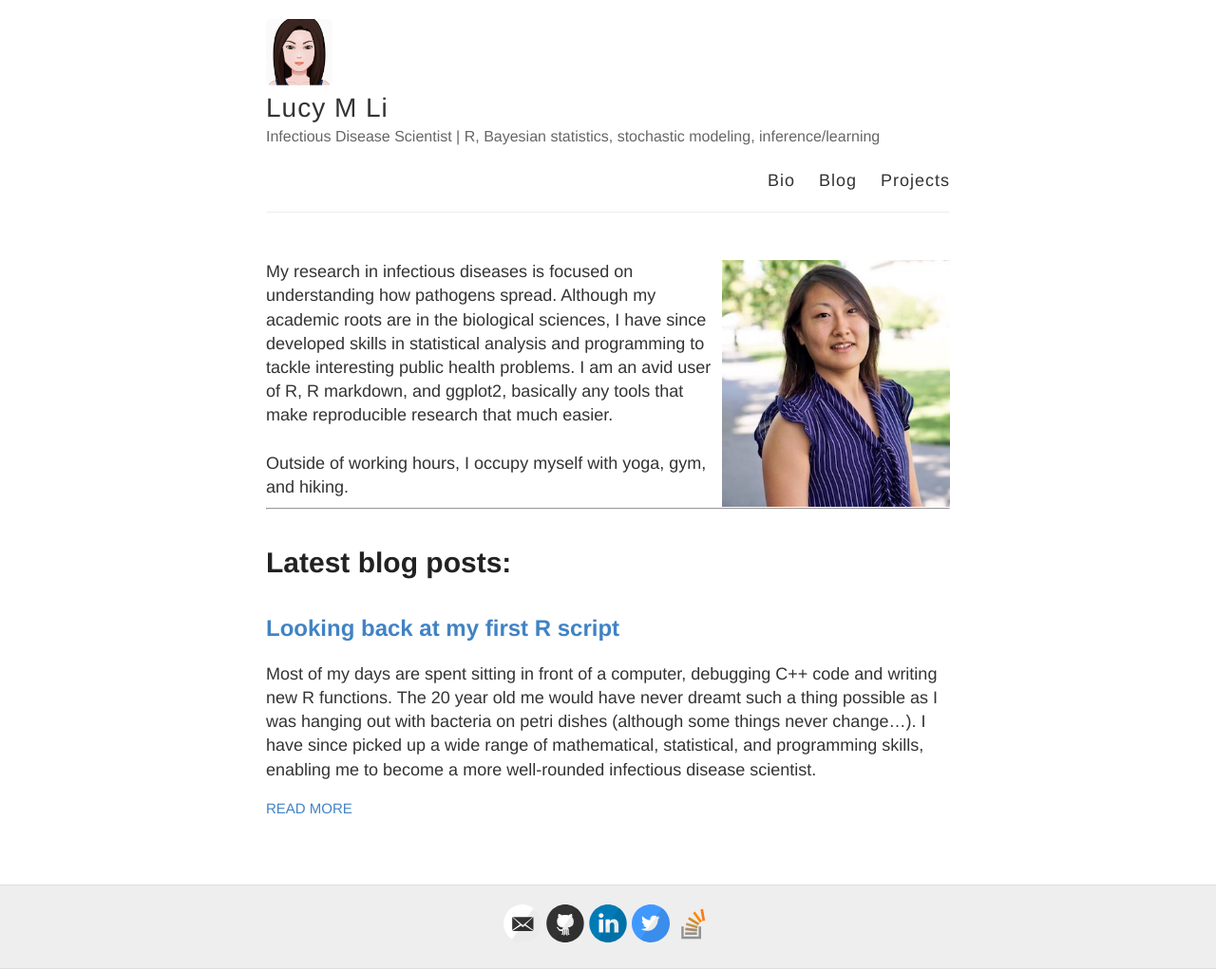
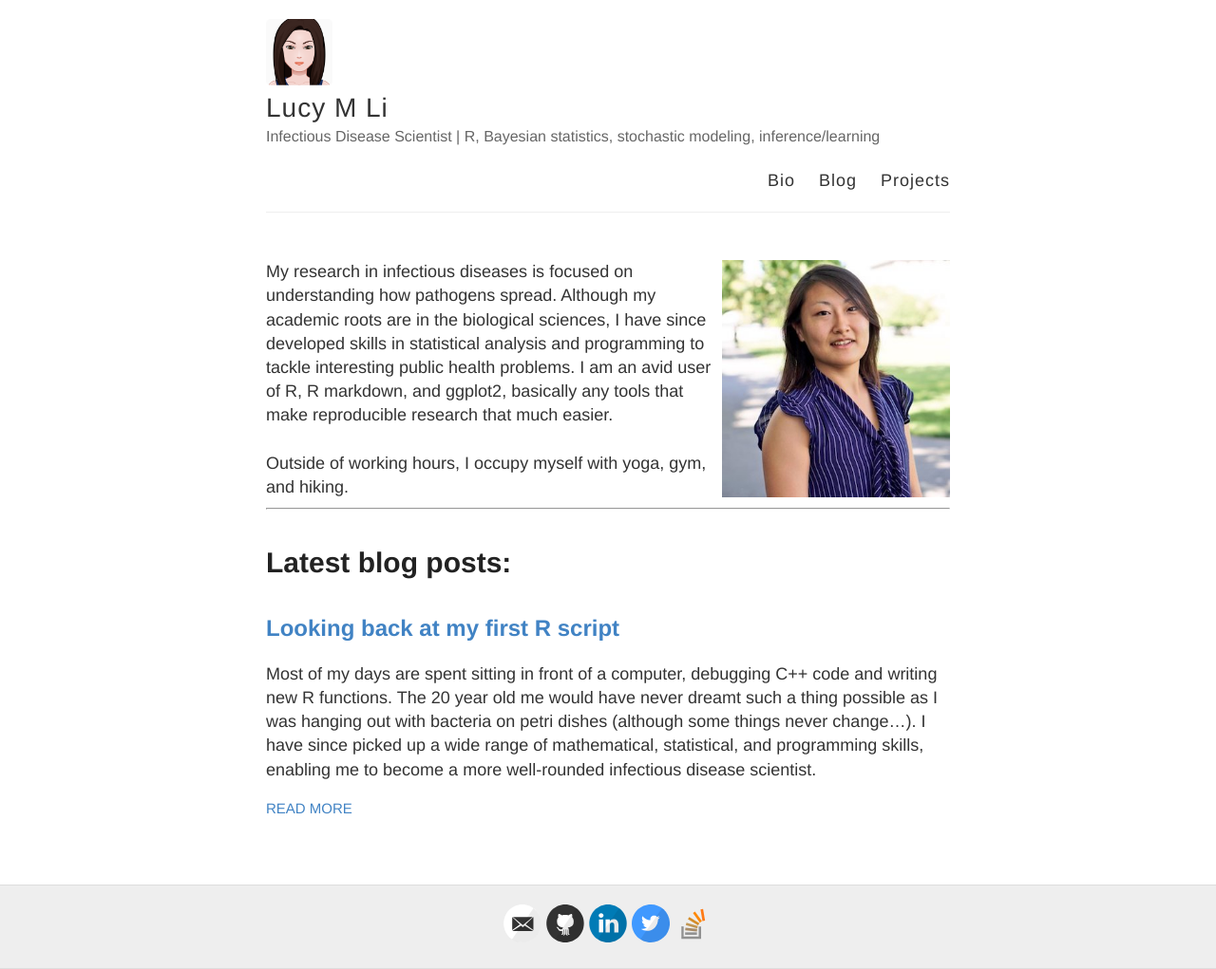
Before and after one commit to lucymli/lucymli.github.io, a Jekyll site: the page built from index.html, in a window 1280 px wide. Shown: the whole page at 95% size. Built offline with Jekyll 4.4.1, drawn with Linux system fonts in a browser that asks for light colours.

Commit message:
headshot on front page

```diff
--- a/index.html
+++ b/index.html
@@ -2,7 +2,7 @@
 layout: default
 ---
 
- <img src="https://github.com/lucymli/lucymli.github.io/raw/master/images/headshot.jpg" width="240px" height="260px", align="right"/> My research in infectious diseases is focused on understanding how pathogens spread. Although my academic roots are in the biological sciences, I have since developed skills in statistical analysis and programming to tackle interesting public health problems. I am an avid user of R, R markdown, and ggplot2, basically any tools that make reproducible research that much easier.
+ <img src="https://github.com/lucymli/lucymli.github.io/raw/master/images/headshot.jpg" width="240px" height="250px", align="right"/> My research in infectious diseases is focused on understanding how pathogens spread. Although my academic roots are in the biological sciences, I have since developed skills in statistical analysis and programming to tackle interesting public health problems. I am an avid user of R, R markdown, and ggplot2, basically any tools that make reproducible research that much easier.
  <br><br>
  Outside of working hours, I occupy myself with yoga, gym, and hiking.
 
```
